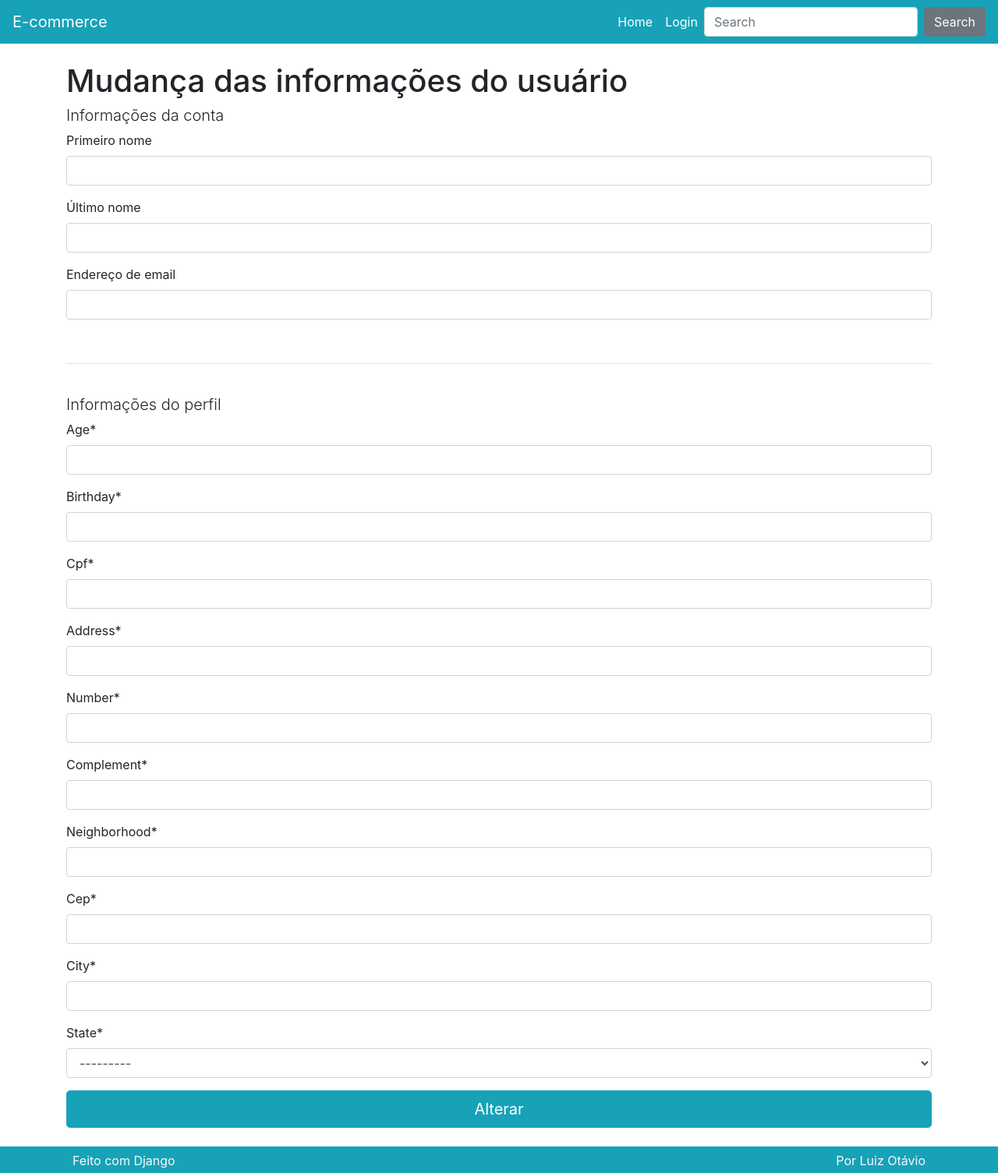
After one commit to deargoth/simple-ecommerce, a Django app: template userprofile/templates/userprofile/update.html in a window 1280 px wide. The commit adds this page. Shown: the whole page at 78% size. Run offline with Django 4.2, Linux system fonts and the light colour scheme; the template is opened without the code that fills it: values that come from a table or form of the project are taken from there, others are empty; some libraries are stand-ins or nearby versions.

Commit message:
Mudança de dados do perfil/usuário

```diff
--- a/templates/parciais/_nav.html
+++ b/templates/parciais/_nav.html
@@ -19,7 +19,7 @@
                     Informações da conta
                 </a>
                 <div class="dropdown-menu" aria-labelledby="navbarDropdown">
-                    <a class="dropdown-item" href="#">Action</a>
+                    <a class="dropdown-item" href="{% url 'profile:update' %}">Editar conta</a>
                     <a class="dropdown-item" href="{% url 'profile:logout' %}">Desconectar</a>
                     <div class="dropdown-divider"></div>
                     <a class="dropdown-item" href="#">Conta</a>
--- a/userprofile/forms.py
+++ b/userprofile/forms.py
@@ -18,6 +18,17 @@ class RegisterProfile(forms.ModelForm):
 
 
 class UserLogin(forms.ModelForm):
+    password = forms.CharField(
+        required=True,
+        widget=forms.PasswordInput()
+    )
+
     class Meta:
         model = User
         fields = ('username', 'password', )
+
+
+class UserData(forms.ModelForm):
+    class Meta:
+        model = User
+        fields = ('first_name', 'last_name', 'email', )
--- a/userprofile/models.py
+++ b/userprofile/models.py
@@ -55,10 +55,15 @@ class Profile(models.Model):
     def clean(self, *args, **kwargs):
         error_messages = {}
 
-        cpf_db = Profile.objects.filter(cpf=self.cpf).first()
+        sent_cpf = self.cpf
+        saved_cpf = None
+        profile = Profile.objects.filter(cpf=sent_cpf).first()
 
-        if cpf_db:
-            error_messages['cpf'] = 'Este CPF já está sendo usado por outro usuário'
+        if profile:
+            saved_cpf = profile.cpf
+
+            if saved_cpf is not None and self.pk != profile.pk:
+                error_messages['cpf'] = 'Este CPF já está sendo usado por outro usuário'
 
         if not valida_cpf(self.cpf):
             error_messages['cpf'] = 'Seu CPF está inválido. Digite-o novamente e sem a pontuação'
--- a/userprofile/templates/userprofile/create.html
+++ b/userprofile/templates/userprofile/create.html
@@ -11,7 +11,7 @@
             {{ userlogin|crispy }}
             <div class="row">
                 <div class="col">
-                    <button type="submit" class="btn btn-lock btn-primary btn-lg">Login</button>
+                    <button type="submit" class="btn btn-block btn-primary btn-lg">Login</button>
                 </div>
             </div>
         </form>
@@ -25,7 +25,7 @@
             {{ userprofileregister|crispy }}
             <div class="row">
                 <div class="col">
-                    <button type="submit" class="btn btn-lock btn-primary btn-lg">Registrar</button>
+                    <button type="submit" class="btn btn-block btn-primary btn-lg">Registrar</button>
                 </div>
             </div>
         </form>
--- /dev/null
+++ b/userprofile/templates/userprofile/update.html
@@ -0,0 +1,32 @@
+{% extends 'base.html' %}
+{% load crispy_forms_tags %}
+
+{% block content %}
+
+<div class="row">
+    <div class="col">
+        <h1>Mudança das informações do usuário</h1>
+
+        <form method="POST" action="{% url 'profile:update' %}">
+            {% csrf_token %}
+            <h3 class="lead">Informações da conta</h3>
+            {{ userdata|crispy }}
+            <br>
+            <hr>
+            <br>
+            <h3 class="lead">Informações do perfil</h3>
+            {{ userprofile|crispy }}
+
+            <div class="row">
+                <div class="col">
+                    <button type="submit" class="btn btn-block btn-primary btn-lg">
+                        Alterar
+                    </button>
+                </div>
+            </div>
+
+        </form>
+    </div>
+</div>
+
+{% endblock content %}
--- a/userprofile/urls.py
+++ b/userprofile/urls.py
@@ -7,4 +7,5 @@ urlpatterns = [
     path('create/', views.Create.as_view(), name="create"),
     path('login/', views.Login.as_view(), name="login"),
     path('logout/', views.Logout.as_view(), name="logout"),
+    path('update/', views.Update.as_view(), name="update"),
 ]
```
Also changed, not shown: product/templates/product/resume.html (+16 -7 lines), userprofile/views.py (+61 -0 lines).
